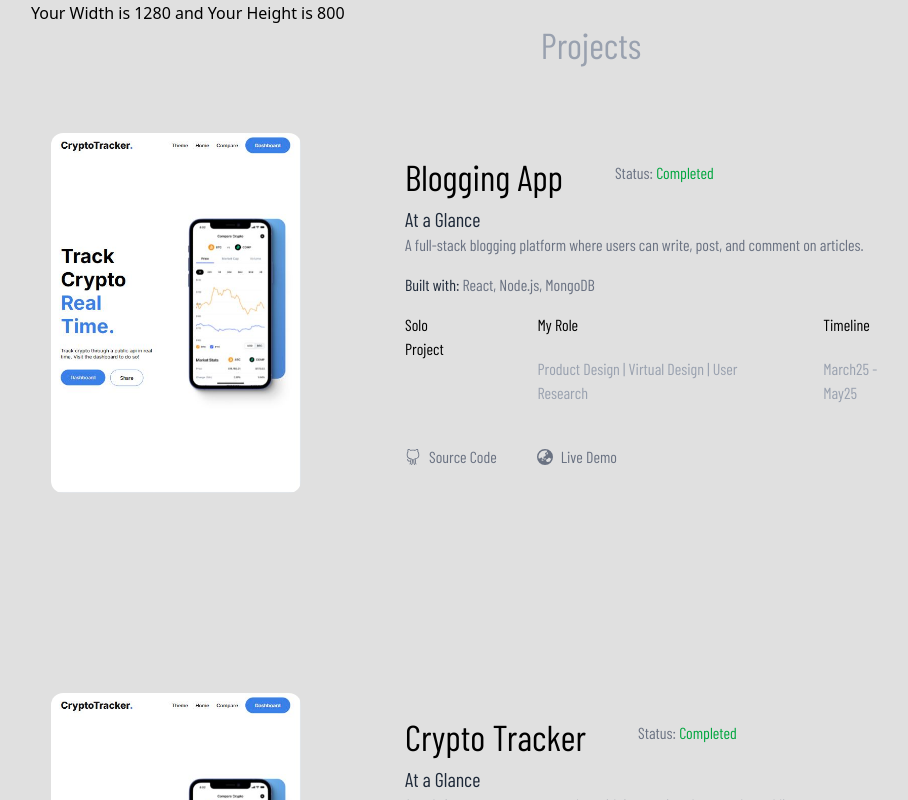
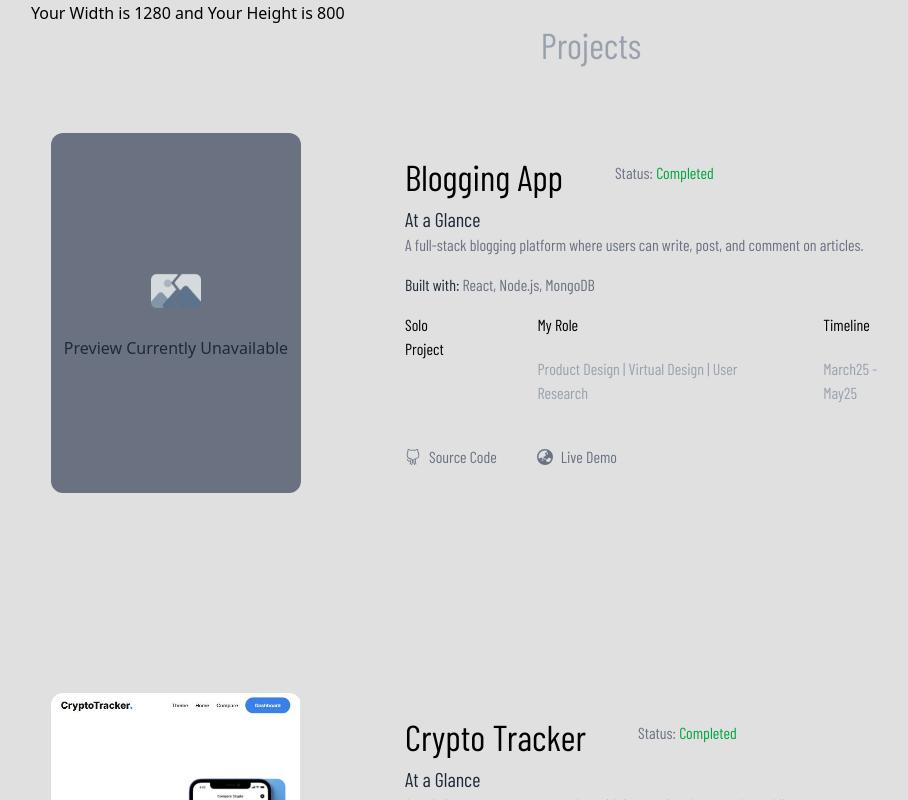
Before and after one commit to ShoutingEagle/sameer-portfolio, a React (Vite) app: page / in a window 1280 px wide. Shown: the part 1680-2480 px from the top of the page, without its empty margins (129-1037 px from the left). Built offline with nearby package versions, Linux system fonts and the light colour scheme; a web font is replaced by a local one.

Commit message:
image updated

```diff
--- a/src/components/Projects.jsx
+++ b/src/components/Projects.jsx
@@ -1,5 +1,6 @@
 import { useContext, useEffect, useState } from 'react';
 import { ComponentContext } from '../App';
+import brokenImage from "../assets/broken-image.png"
 import cryptoTrackerPc from "../assets/asset-project-crypto-tracker.jpg";
 import cryptoTrackerMobile from "../assets/asset-crypto-tracker-wide.jpg";
 import { SlSocialGithub } from "react-icons/sl";
@@ -14,8 +15,8 @@ const projects = [
     status: "Completed",
     codeLink: "https://github.com/your-blog-repo",
     liveLink: "https://your-blog-live.com",
-    screenshot: cryptoTrackerPc,
-    mobile: cryptoTrackerMobile,
+    screenshot: "na",
+    mobile: "na",
     timeline: "March25 - May25"
   },
   {
@@ -36,8 +37,8 @@ const projects = [
     status: "In Progress",
     codeLink: "https://github.com/your-shop-repo",
     liveLink: "https://your-shop-live.com",
-    screenshot: cryptoTrackerPc,
-    mobile: cryptoTrackerMobile,
+    screenshot: "na",
+    mobile: "na",
     timeline: "February25 - Live"
   },
 ];
@@ -92,12 +93,25 @@ const Projects = () => {
             {projects.map((project, index) => (
               <div key={index} className="flex flex-row p-5 gap:5 md:gap-10 xl:gap-20">
                 {/* Left - Image */}
-                <div className="w-[350px] md:w-[250px] rounded-xl overflow-hidden">
-                  <img
-                    src={project.screenshot}
-                    alt={project.title}
-                    className="w-full h-full object-cover"
+                <div className="w-[350px] md:w-[250px] rounded-xl overflow-hidden bg-gray-500">
+                  {
+                    project.screenshot==="na"?
+                    <div className='flex flex-col justify-center items-center gap-5 w-full h-full text-gray-800'>
+                      <img
+                        src={brokenImage}
+                        alt={project.title}
+                        className={`w-[50px]`}
+                      />
+                      <p>
+                        Preview Currently Unavailable
+                      </p>
+                    </div>:
+                    <img
+                      src={project.screenshot}
+                      alt={project.title}
+                      className={`w-full h-full object-cover`}
                   />
+                  }
                 </div>
 
                 {/* Right - Details */}
```
Also changed, not shown: src/assets/broken-image.png (added).
